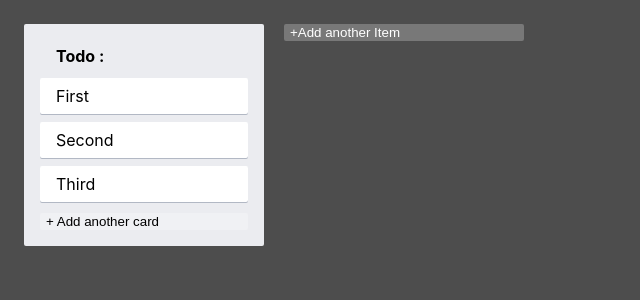
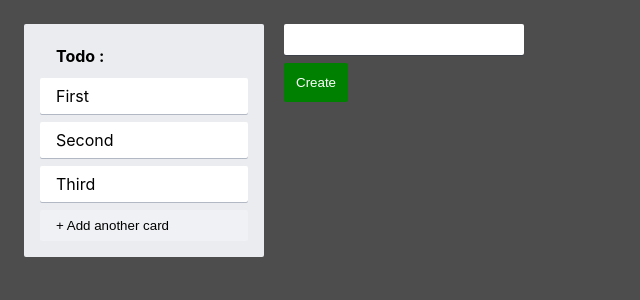
Before and after one commit to Selimology/trello-react, a React (Create React App) app: page / in a window 1280 px wide. Both pictures are taken after a click on the button "+Add another Item". Shown: the top 300 px of the page, without its empty margins (0-640 px from the left). Built offline with nearby package versions, Linux system fonts and the light colour scheme.

Commit message:
feat: Add New Item Logic

```diff
--- a/src/AddNewItem.tsx
+++ b/src/AddNewItem.tsx
@@ -1,4 +1,5 @@
 import { useState } from 'react';
+import { NewItemForm } from './NewItemForm';
 import { AddItemButton } from './styles';
 
 type AddNewItemProps = {
@@ -7,14 +8,18 @@
   dark?: boolean;
 };
 
-export const AddNewItem = ({
-  onAdd,
-  toggleButtonText,
-  dark,
-}: AddNewItemProps) => {
+export const AddNewItem = (props: AddNewItemProps) => {
   const [showForm, setShowForm] = useState<boolean>(false);
-
+  const { onAdd, toggleButtonText, dark } = props;
   if (showForm) {
+    return (
+      <NewItemForm
+        onAdd={(text) => {
+          onAdd(text);
+          setShowForm(false);
+        }}
+      />
+    );
   }
 
   return (
--- /dev/null
+++ b/src/NewItemForm.tsx
@@ -0,0 +1,17 @@
+import { NewItemButton, NewItemFormContainer, NewItemInput } from './styles';
+import { useState } from 'react';
+
+type NewItemFormProps = {
+  onAdd(text: string): void;
+};
+
+export const NewItemForm = ({ onAdd }: NewItemFormProps) => {
+  const [text, setText] = useState('');
+
+  return (
+    <NewItemFormContainer>
+      <NewItemInput value={text} onChange={(e) => setText(e.target.value)} />
+      <NewItemButton onClick={() => onAdd(text)}>Create</NewItemButton>
+    </NewItemFormContainer>
+  );
+};
--- a/src/styles.ts
+++ b/src/styles.ts
@@ -17,6 +17,7 @@
 export const AddItemButton = styled.button<AddItemButtonProps>`
   background-color: #ffffff3d;
   max-width: 240px;
+  padding: 0.5rem 1rem;
   text-align: left;
   transition: background 85ms ease-in;
   cursor: pointer;
@@ -27,6 +28,33 @@
   &:hover {
     background-color: #ffffff52;
   }
+`;
+
+export const NewItemFormContainer = styled.div`
+  max-width: 240px;
+  display: flex;
+  flex-direction: column;
+  width: 100%;
+  align-items: flex-start;
+`;
+
+export const NewItemButton = styled.button`
+  background-color: green;
+  border-radius: 2px;
+  border: none;
+  box-shadow: none;
+  color: #fff;
+  padding: 12px 12px;
+  text-align: center;
+`;
+
+export const NewItemInput = styled.input`
+  border-radius: 2px;
+  border: none;
+  box-shadow: #091e4240 0px 1px 0px 0px;
+  margin-bottom: 0.5rem;
+  padding: 0.5rem 1rem;
+  width: 100%;
 `;
 
 export const ColumnContainer = styled.div`
```
